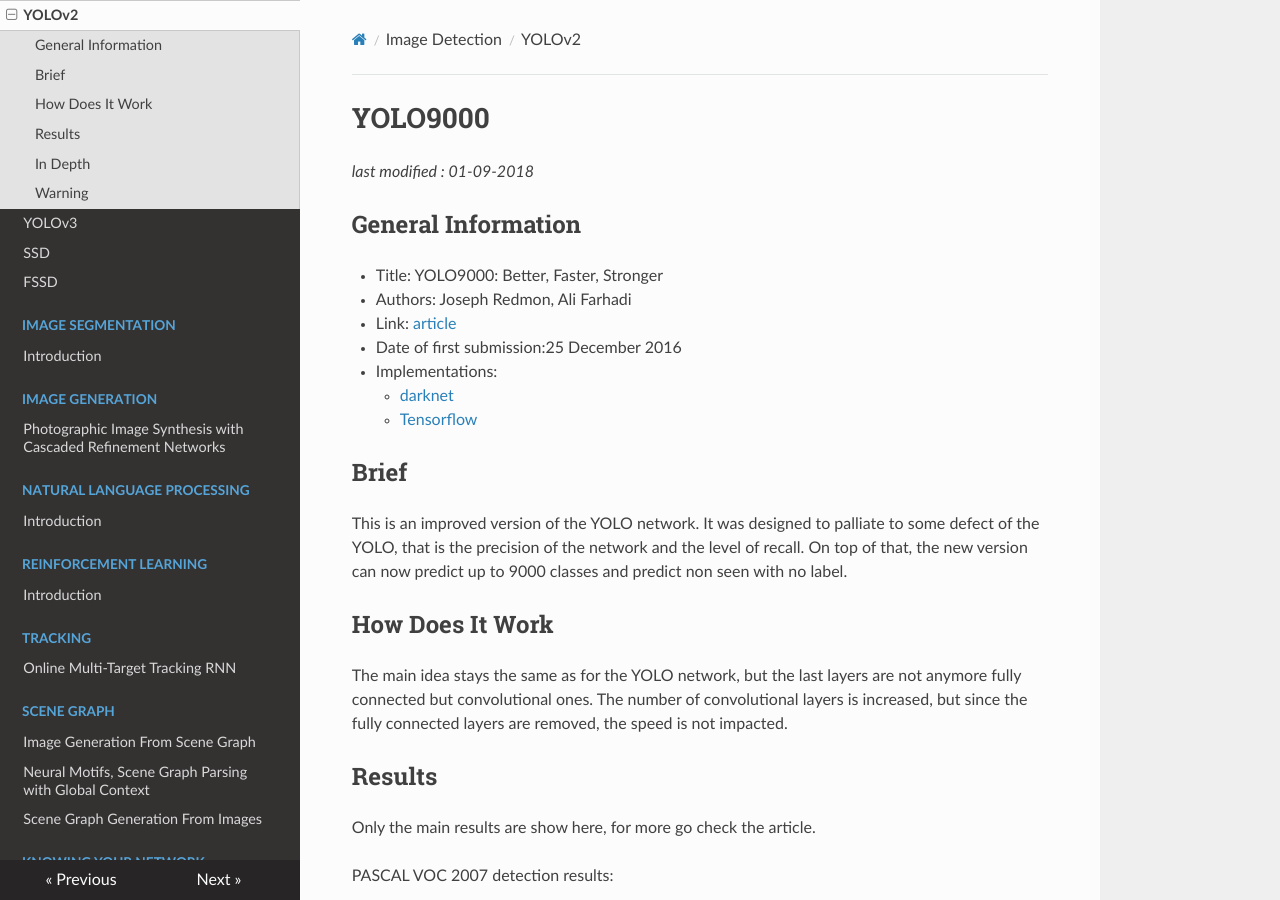
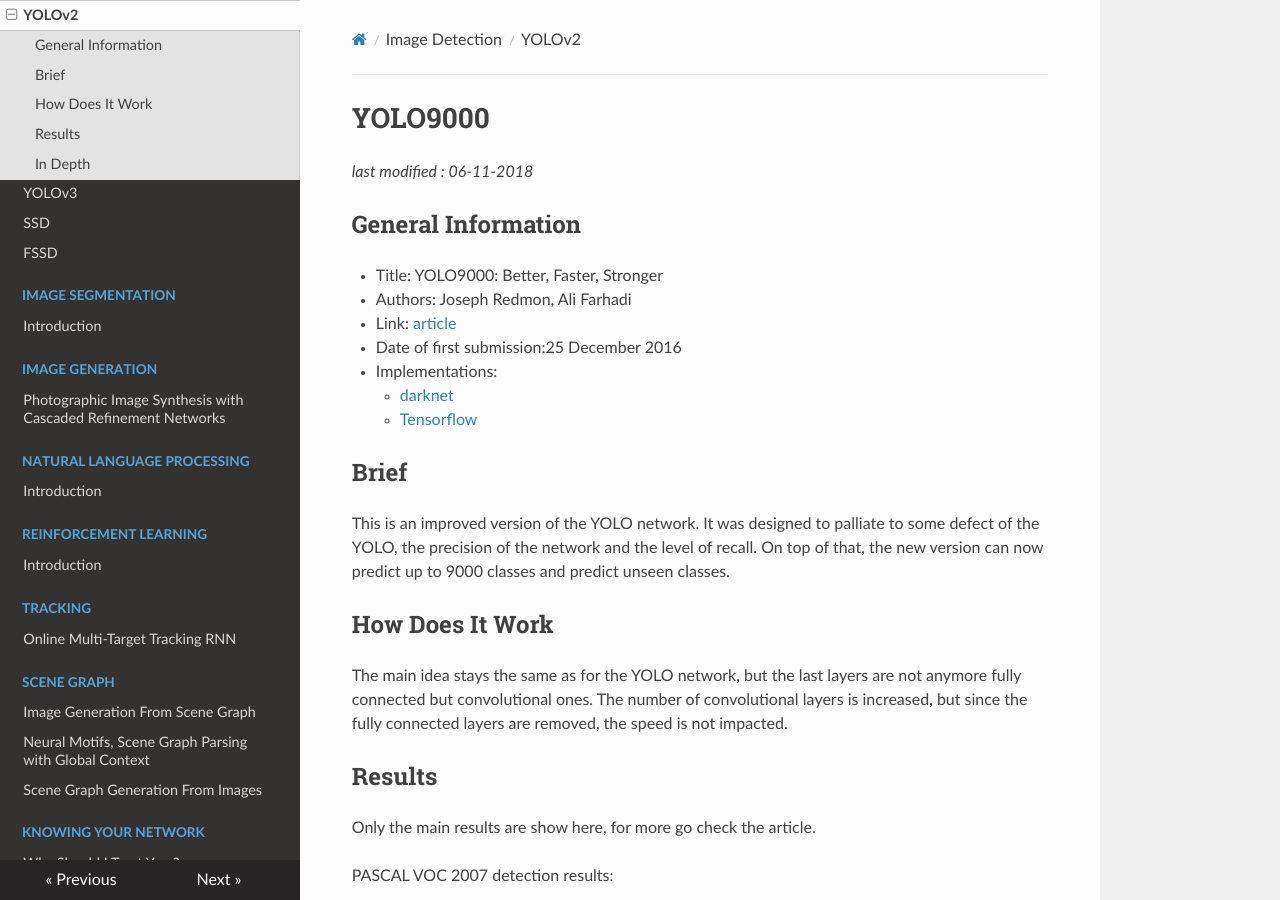
Before and after one commit to D3lt4lph4/papers, an MkDocs documentation site: the page built from docs/imagedetection/yolov2.md, in a window 1280 px wide and 900 px high. Built offline with MkDocs 1.6.1, drawn with Linux system fonts in a browser that asks for light colours; nearby versions of some CDN libraries; old or Windows-style settings are respelled for this version of MkDocs.

Commit message:
small corrections

```diff
--- a/docs/imagedetection/yolov2.md
+++ b/docs/imagedetection/yolov2.md
@@ -1,6 +1,6 @@
 # YOLO9000
 
-_last modified : 01-09-2018_
+_last modified : 06-11-2018_
 
 ## General Information
 
@@ -14,7 +14,7 @@
 
 ## Brief
 
-This is an improved version of the YOLO network. It was designed to palliate to some defect of the YOLO, that is the precision of the network and the level of recall. On top of that, the new version can now predict up to 9000 classes and predict non seen with no label.
+This is an improved version of the YOLO network. It was designed to palliate to some defect of the YOLO, the precision of the network and the level of recall. On top of that, the new version can now predict up to 9000 classes and predict unseen classes.
 
 ## How Does It Work
 
@@ -61,7 +61,3 @@
 The other improvements is the use of anchor boxes picked using the k-means algorithm. They use the k-means algorithm to pick anchor boxes fitting best the distribution of their objects to detect in the images.
 
 Finally they changed the dimension of the input images during the training to have their network learn to do multi scale classification.
-
-## Warning
-
-None so far.
```
